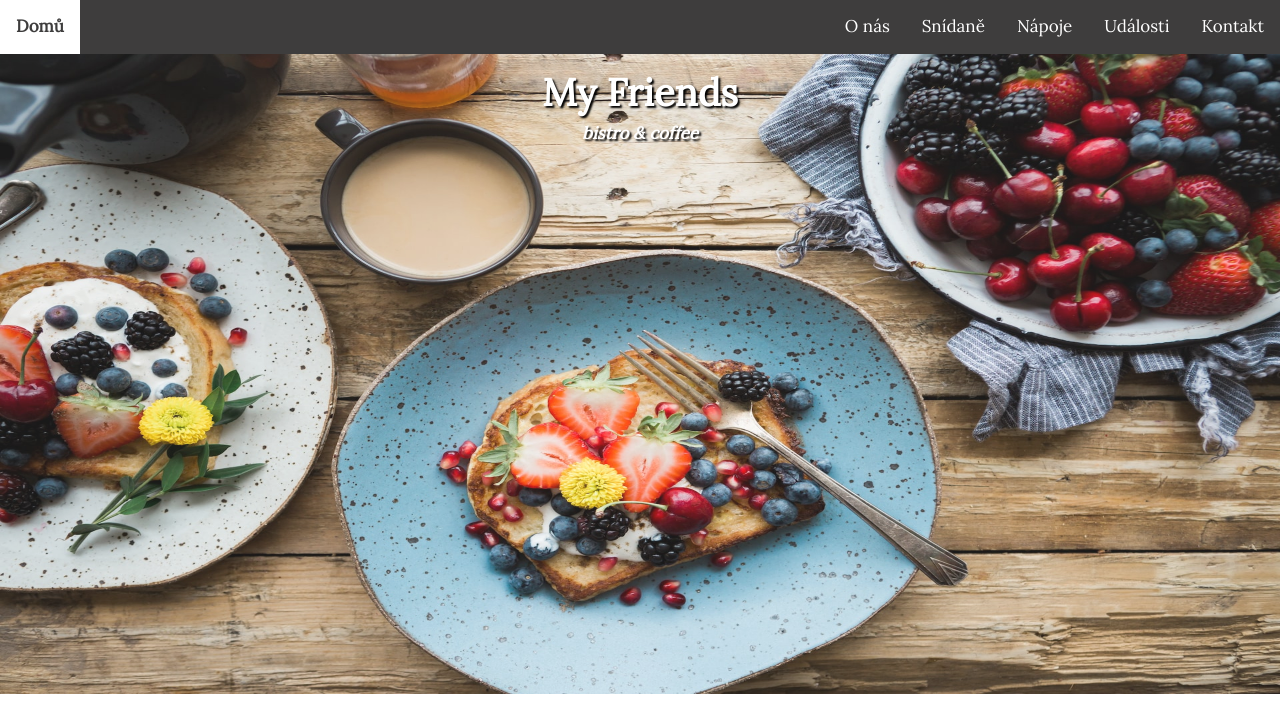
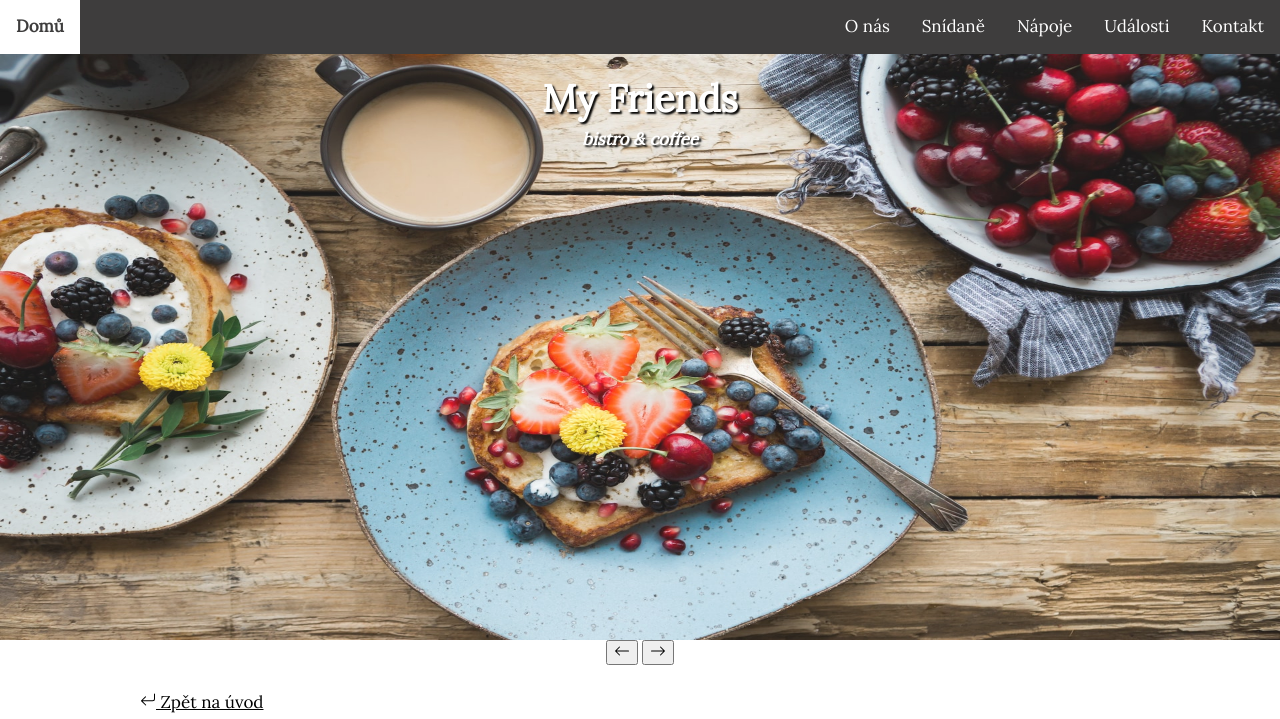
Before and after one commit to klauberovas/ZP-MyFriends, an Eleventy site: page onas.html in a window 1280 px wide. Shown: the top 719 px of the page. Built offline with nearby package versions, Linux system fonts and the light colour scheme; Eleventy itself is replaced by a stand-in of ours; files that its build step writes are made by us from their sources.

Commit message:
menu fixed + buttons header

```diff
--- a/_includes/main-template.njk
+++ b/_includes/main-template.njk
@@ -18,6 +18,7 @@
     <!--Menu-icon font awesome-->
     <link rel="stylesheet" href="https://cdnjs.cloudflare.com/ajax/libs/font-awesome/4.7.0/css/font-awesome.min.css">
     <script src="/javascript.js"></script>
+    <script src="/siema.min.js"></script>
 
 </head>
 
@@ -54,9 +55,21 @@
             <img class="header__image" src="/images/party-slider.jpg" alt="Party in bistro">
         </div>
 
+        <div class="slider-button">
+            <button class="slider-button__item" id="slider-button__left"><svg xmlns="http://www.w3.org/2000/svg"
+                    width="16" height="16" fill="currentColor" class="bi bi-arrow-left">
+                    <path fill-rule="evenodd"
+                        d="M15 8a.5.5 0 0 0-.5-.5H2.707l3.147-3.146a.5.5 0 1 0-.708-.708l-4 4a.5.5 0 0 0 0 .708l4 4a.5.5 0 0 0 .708-.708L2.707 8.5H14.5A.5.5 0 0 0 15 8z" />
+                </svg></button>
+            <button class="slider-button__item" id="slider-button__right"><svg xmlns="http://www.w3.org/2000/svg"
+                    width="16" height="16" fill="currentColor" class="bi bi-arrow-right">
+                    <path fill-rule="evenodd"
+                        d="M1 8a.5.5 0 0 1 .5-.5h11.793l-3.147-3.146a.5.5 0 0 1 .708-.708l4 4a.5.5 0 0 1 0 .708l-4 4a.5.5 0 0 1-.708-.708L13.293 8.5H1.5A.5.5 0 0 1 1 8z" />
+                </svg></button>
+        </div>
 
         <!--Add Siema-->
-        <script src="/siema.min.js"></script>
+
         <script>
             const siema = new Siema({
                 loop: true,
@@ -64,6 +77,8 @@
             setInterval(() => {
                 siema.next();
             }, 4000);
+            document.getElementById("slider-button__left").addEventListener('click', () => siema.prev());
+            document.getElementById("slider-button__right").addEventListener('click', () => siema.next());
         </script>
     </header>
 
--- a/javascript.js
+++ b/javascript.js
@@ -1,3 +1,4 @@
+/** Rozbalení menu */
 function myFunction() {
   var x = document.getElementById("menu--hidable");
   if (x.style.display === "block") {
@@ -7,6 +8,7 @@ function myFunction() {
   }
 }
 
+/** Responzivní menu (zmizení znaku menu) */
 function screenResize() {
   var screenWidth = window.innerWidth;
   var x = document.getElementById("menu--hidable");
@@ -16,9 +18,9 @@ function screenResize() {
     x.style.display = "none";
   }
 }
-
 window.onresize = screenResize;
 
+/** Poděkování za odebírání newsletteru*/
 function submitForm () {
   var x = document.getElementById("newsletter");
   x.style.display = "none";
--- a/scss/_header.scss
+++ b/scss/_header.scss
@@ -3,19 +3,14 @@
 // font-family: 'IM Fell English SC', serif;
 .header {
     position: relative;
-    height: 40vh;
+    height: 60vh;
 
     @media screen and (min-width: variables.$breakpoint-pc ){
         height: 80vh;
     }
-    // opacity: 0.9;
-    // background-image: url(../images/header-img.jpg);
-    // background-size: cover;
-    // background-position: center;
-    // background-repeat: no-repeat;
 
     &__image {
-        height: 40vh;
+        height: 60vh;
         opacity: 0.9;
     @media screen and (min-width: variables.$breakpoint-pc ) {
             height: 80vh;
@@ -34,22 +29,13 @@
     }
 
     &__title {
+        margin-top: 60px;
         font-size: 38px;
         font-weight: bold;
         // background-color: rgba(0, 0, 0, 0.5);
         // border-radius: 12px;
         // background-color: rgba(0, 0, 0, 0.5);
     }
-
-    // &__title::after {
-    //     content: "";
-    //     display: block;
-    //     width: 80px;
-    //     height: 5px;
-    //     background-color: #fff;
-    //     box-shadow: 2px 2px 2px black;
-    //     margin: 0 auto;
-    //     }
 
     &__text {
         margin: 0;
@@ -62,3 +48,14 @@
         text-shadow: 2px 2px 2px black;
     }
 }
+
+.slider-button {
+    z-index: 2;
+    position: absolute;
+        top: 0;
+        left: 0;
+        right: 0;
+        bottom: 0;
+        margin: 50% auto;
+
+}
--- a/scss/_menu.scss
+++ b/scss/_menu.scss
@@ -2,8 +2,10 @@
 
 .menu {
     overflow: hidden;
-    position: relative;
+    position: fixed;
+    width: 100%;
     text-align: left;
+    z-index: 100;
     background-color: variables.$c-primary ;
 
     @media screen and (min-width: variables.$breakpoint-pc) {
@@ -14,7 +16,7 @@
         display: none;
     @media screen and (min-width: variables.$breakpoint-pc) {
        display: flex;
-    }
+        }
     }
 
     &__list {
```
Also changed, not shown: css/style.css, 1 other file.
